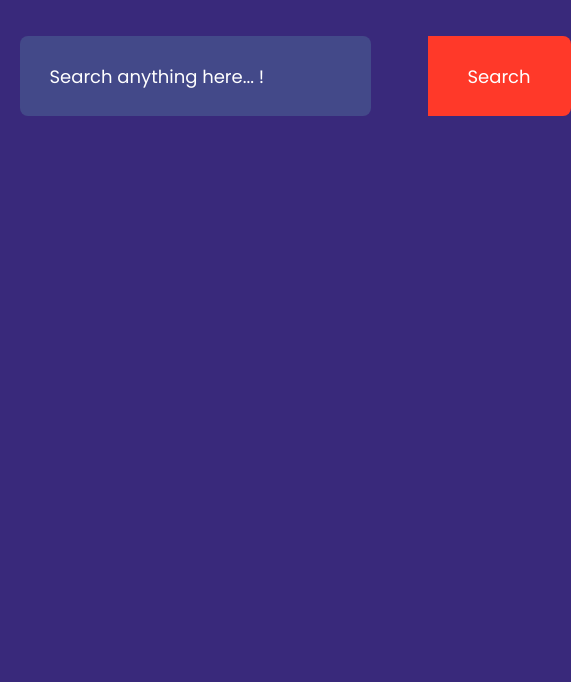
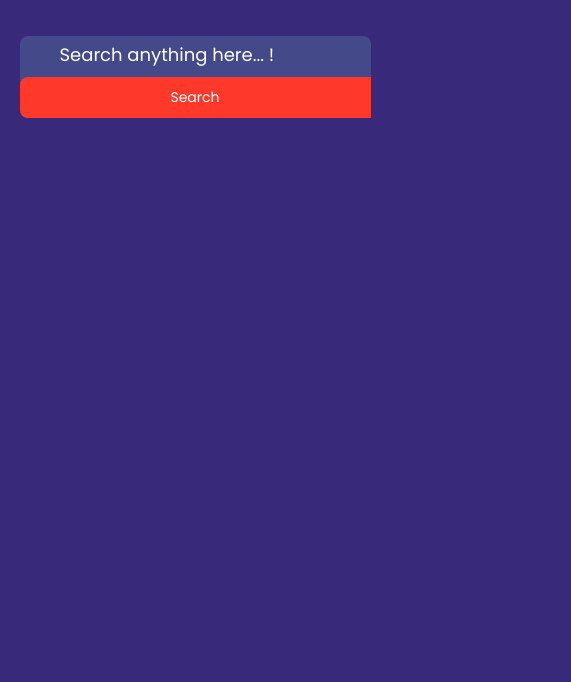
Before and after one commit to babu6383/Image-search-engine, a plain HTML site: page index.html in a window 390 px wide. Shown: the part 162-844 px from the top of the page, 571 px wide, since content can reach past the window. Drawn offline with Linux system fonts and the light colour scheme.

Commit message:
add responsiveness

```diff
--- a/style.css
+++ b/style.css
@@ -78,3 +78,55 @@ form button{
     object-fit: cover;
     border-radius: 5px;
 }
+
+
+
+/* Media Queries for Responsive Design */
+
+@media (max-width: 1200px) {
+    #search-result {
+        grid-template-columns: 1fr 1fr 1fr;
+    }
+}
+
+@media (max-width: 900px) {
+    #search-result {
+        grid-template-columns: 1fr 1fr;
+    }
+}
+
+@media (max-width: 600px) {
+    form {
+        flex-direction: column;
+        height: auto;
+    }
+
+    form input {
+        padding: 10px;
+        font-size: 16px;
+    }
+
+    form button {
+        width: 100%;
+        border-top-right-radius: 0;
+        border-bottom-right-radius: 0;
+        border-top-left-radius: 8px;
+        border-bottom-left-radius: 8px;
+    }
+
+    #search-result {
+        grid-template-columns: 1fr;
+    }
+
+    #search-result img {
+        height: 150px;
+    }
+}
+
+@media (max-width: 400px) {
+    form input,
+    form button {
+        font-size: 14px;
+        padding: 10px 20px;
+    }
+}
```
